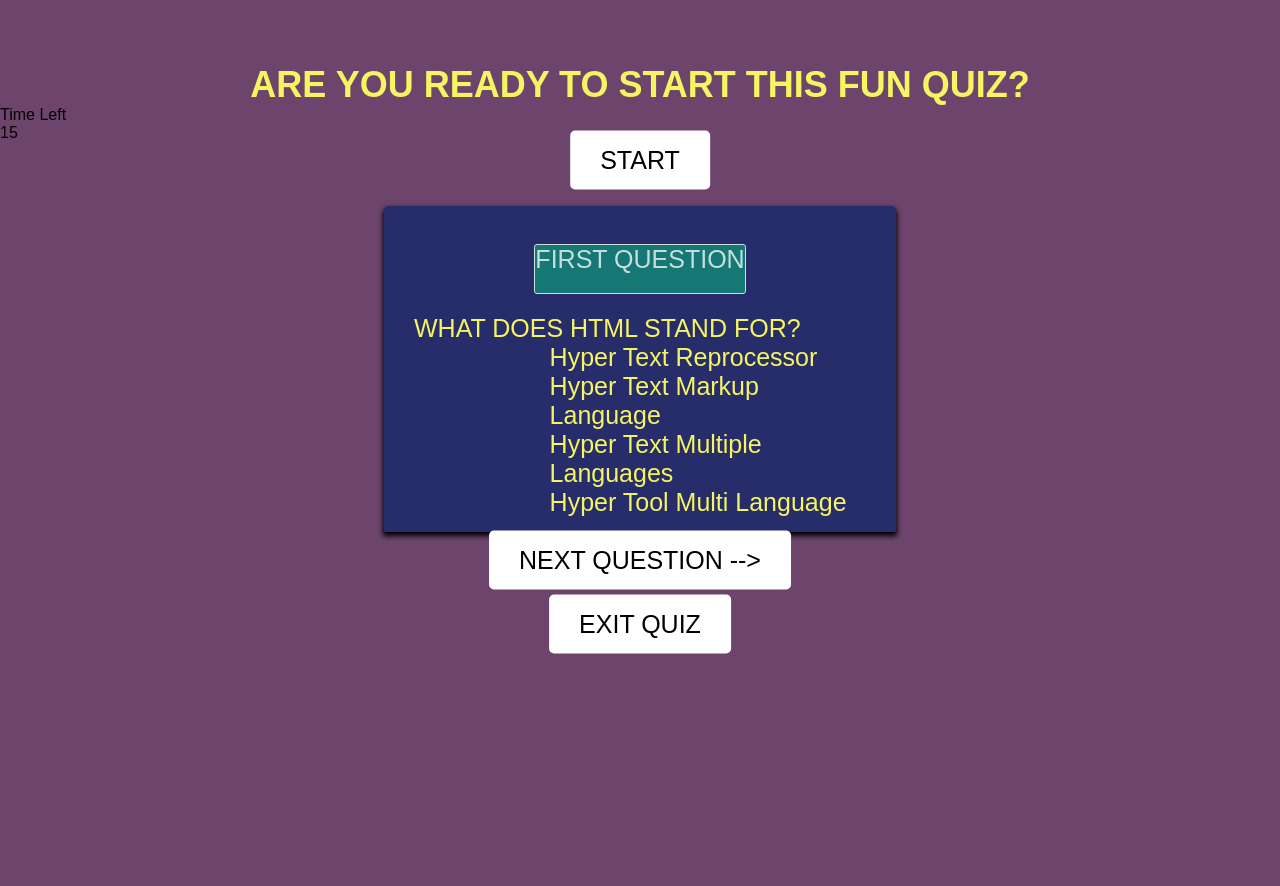
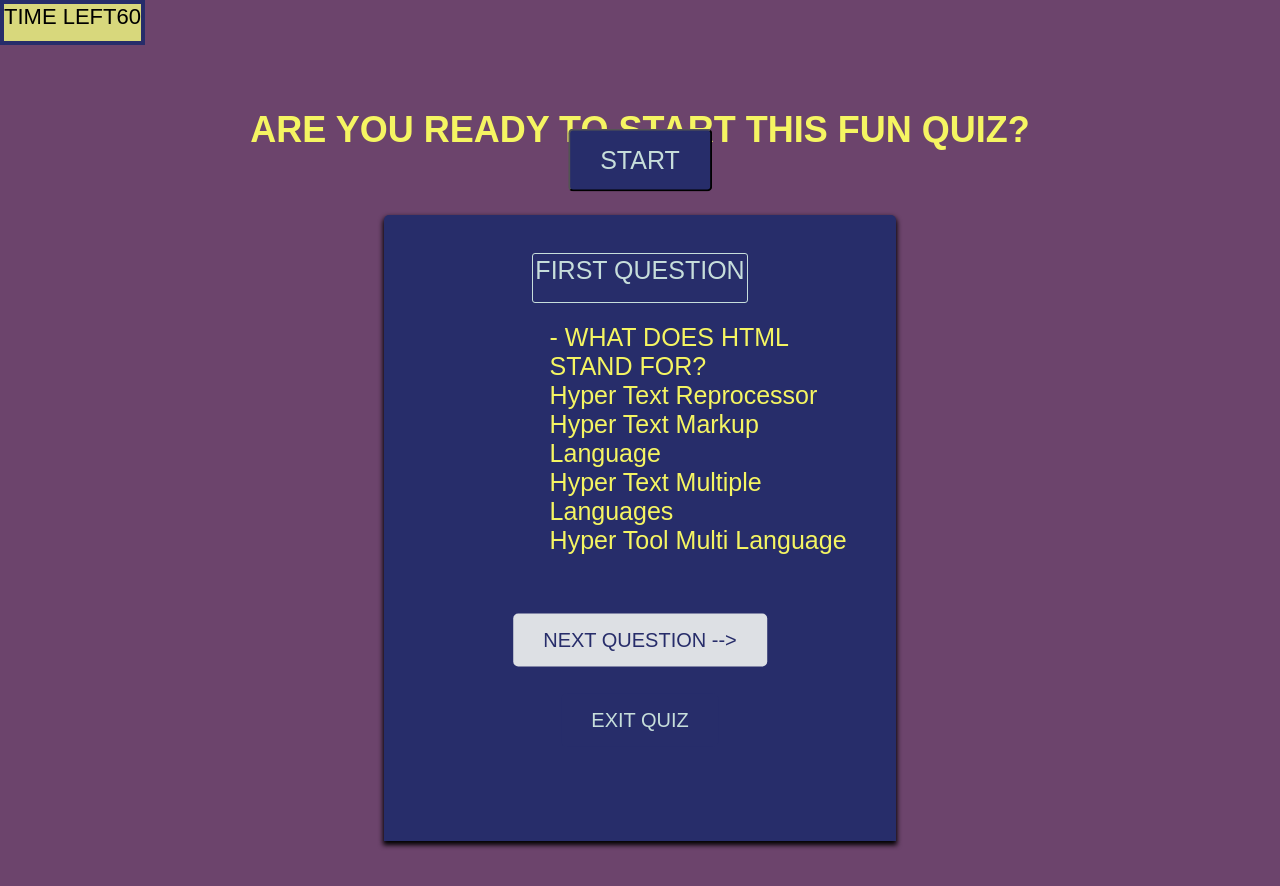
Before and after one commit to blancahidalgo/quiz-forthchallenge, a plain HTML site: page index.html in a window 1280 px wide. Shown: the top 886 px of the page. Before the commit the page ends 800 px from the top, so only its background shows below. Drawn offline with Linux system fonts and the light colour scheme; a script that the page names is missing.

Commit message:
further styling prior to kicking off js coding

```diff
--- a/index.html
+++ b/index.html
@@ -10,16 +10,17 @@
 
 <!-- MY BODY STARTS HERE! -->
 <body>
+
+<!-- THE TIME WILL LIVE IN THE NAV BAR AT THE TOP -->
+    <nav class="timer">
+        <div class="time_text">TIME LEFT</div>
+        <div class="timer_sec">60</div>
+    </nav>
+<!-- JUST AN INTRO HERE! -->
     <header class="top_header">
        <h2>ARE YOU READY TO START THIS FUN QUIZ?</h2>
     </header>
 
-    <!-- THE TIME WILL LIVE IN THE NAV BAR AT THE TOP -->
-    <nav>
-        <div class="timer">
-            <div class="time_text">Time Left</div>
-            <div class="timer_sec">15</div>
-    </nav>
 
     <!--ALL BUTTONS HERE 'Start'-'Next Q'-'Exit'-->
     <div class="start_btn"><button>START</button></div>
@@ -33,11 +34,9 @@
        <header class="quiz_header">
          <div class="title_1">FIRST QUESTION</div>
         </header>
-         <section>
-            <div class="questions">
-                <span>WHAT DOES HTML STAND FOR?</span>
-            </div>
-            <div class="responses">
+         <section class="questions_responses">
+            <span>- WHAT DOES HTML STAND FOR?</span>
+            <div>
                 <div class="option">
                 <span>Hyper Text Reprocessor</span>
                 <div class="option">
@@ -49,6 +48,5 @@
             </div>
          </section>
     </div>
-
     <script src="script.js"></script>
 </body>
--- a/script.js
+++ /dev/null
@@ -1,6 +0,0 @@
-*{
-    margin: 0;
-    padding: 0;
-    box-sizing: border-box;
-    font-family: 'Poppins', sans-serif:
-}
--- a/style.css
+++ b/style.css
@@ -27,6 +27,7 @@ top: 20%;
 left: 50%;
 transform: translate(-50%, -50%);
 font-size: 30px;
+
 /* font-style: bold; */
 /* //font size & style not doing anything so far// */
 }
@@ -37,11 +38,12 @@ font-size: 25px;
 color: black;
 padding: 15px 30px;
 outline: none;
-border: none;
 border-radius: 5px;
-background: white;
+background: rgb(39, 45, 106);
+color: rgb(199, 222, 219);
 cursor: pointer;
 }
+
 /* RESTART THE QUIZ AGAIN: (after saving results from previous round)*/
 .buttons button.restart {
 font-size: 25px;
@@ -58,34 +60,34 @@ cursor: pointer;
 /* NEXT BUTTON: this will allow the user to continue the quiz */
 .next_button {
 position: absolute;
-font-size: 25px;
-color: black;
+font-size: 20px;
+color: rgb(39, 45, 106);
 padding: 15px 30px;
 outline: none;
 border: none;
 border-radius: 5px;
-background: white;
+background: rgb(221, 224, 228);
 cursor: pointer;
-top: 70%;
+top: 80%;
 left: 50%;
 transform: translate(-50%, -50%);
- }
+}
 
 
 /* QUIT BUTTON: this will allow the user to quit the quiz*/
 .buttons button.quit {
 position: absolute;
-font-size: 25px;
-color: black;
+font-size: 20px;
 padding: 15px 30px;
 outline: none;
 border: none;
 border-radius: 5px;
-background: white;
 cursor: pointer;
-top: 78%;
+top: 90%;
 left: 50%;
 transform: translate(-50%, -50%);
+background: rgb(39, 45, 106);
+color: rgb(199, 222, 219);
 }
 
 
@@ -102,6 +104,7 @@ font-weight: 300;
 margin-top: 5%;
 margin-left: 30%;
 margin-right: 30%;
+margin-bottom:100%;
 padding: 15px 30px;
 background: rgb(39, 45, 106);
 border-radius: 5px 5px 0 0;
@@ -128,7 +131,7 @@ margin-bottom: 20px;
 height: 50px;
 width: 200;
 border: 1px solid;
-background: rgb(22, 120, 117);
+padding: 2px;
 border-radius: 3px;
 color: rgb(199, 222, 219);
 font-size: 25px;
@@ -136,17 +139,28 @@ font-weight: 600px;
 }
 
 /* this defines the styling for ALL questions */
-.questions {
-color:rgb(245, 245, 98);
-cursor: pointer;
-align-content: center;
-}
-
-/* this defines the styling for ALL possible answers */
-.responses {
+.questions_responses {
 color:rgb(245, 245, 98);
 cursor: pointer;
 align-self: center;
+margin-top: 20%
+/* not too sure why I need 2 x margin-bottom yet */
+margin-bottom: 70%;
 margin-left: 30%;
+margin-bottom: 60%;
+}
 
+.timer {
+display: flex;
+/* align-self: flex-end; */
+/* justify-content: end; */
+width: 145px;
+height: 45px;
+background: rgb(216, 216, 124);
+border: 4px solid  rgb(39, 45, 106);
+font-size: 22px;
 }
+
+.time_text .timer_sec {
+flex: space-between;
+}
```
